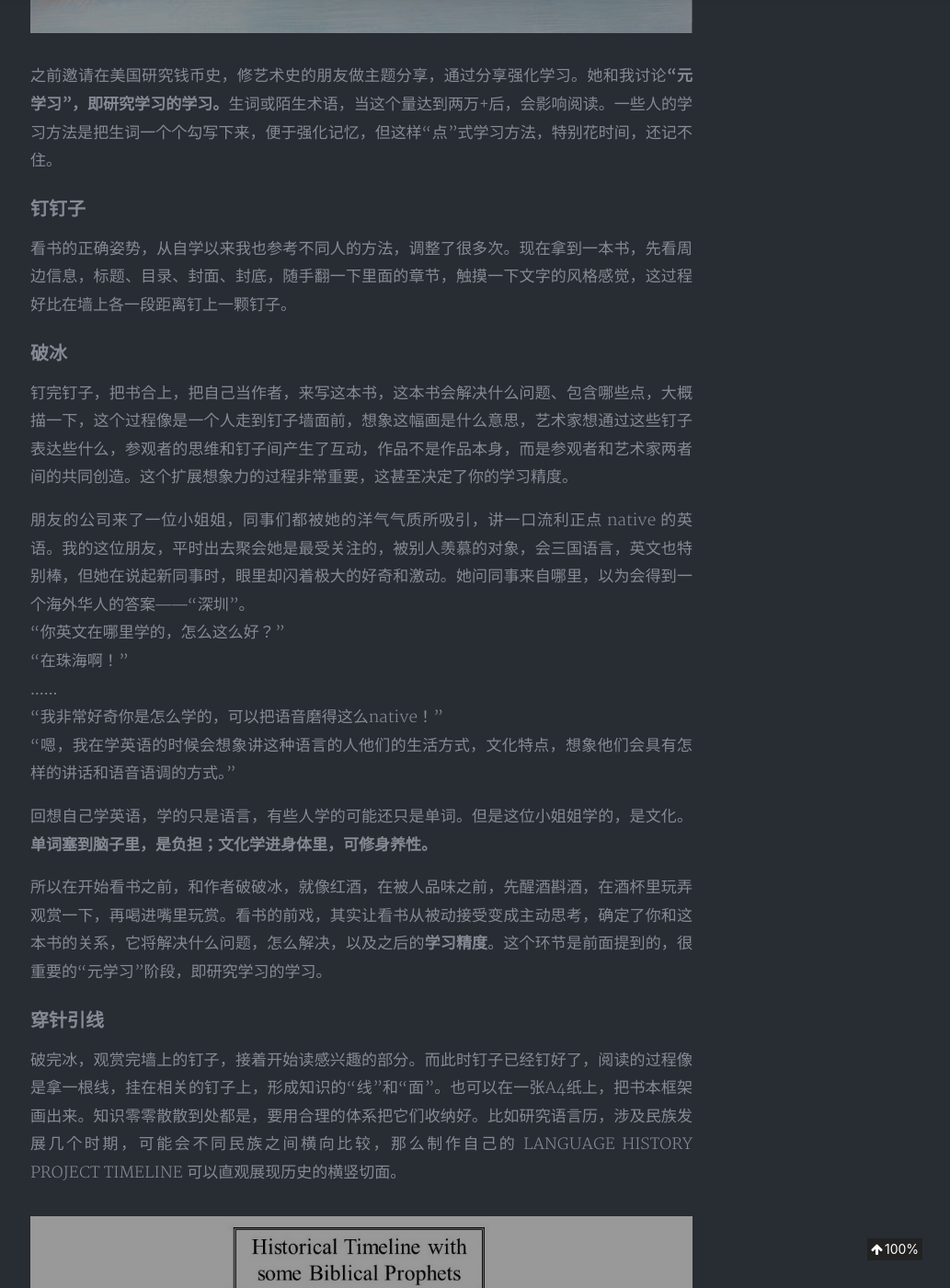
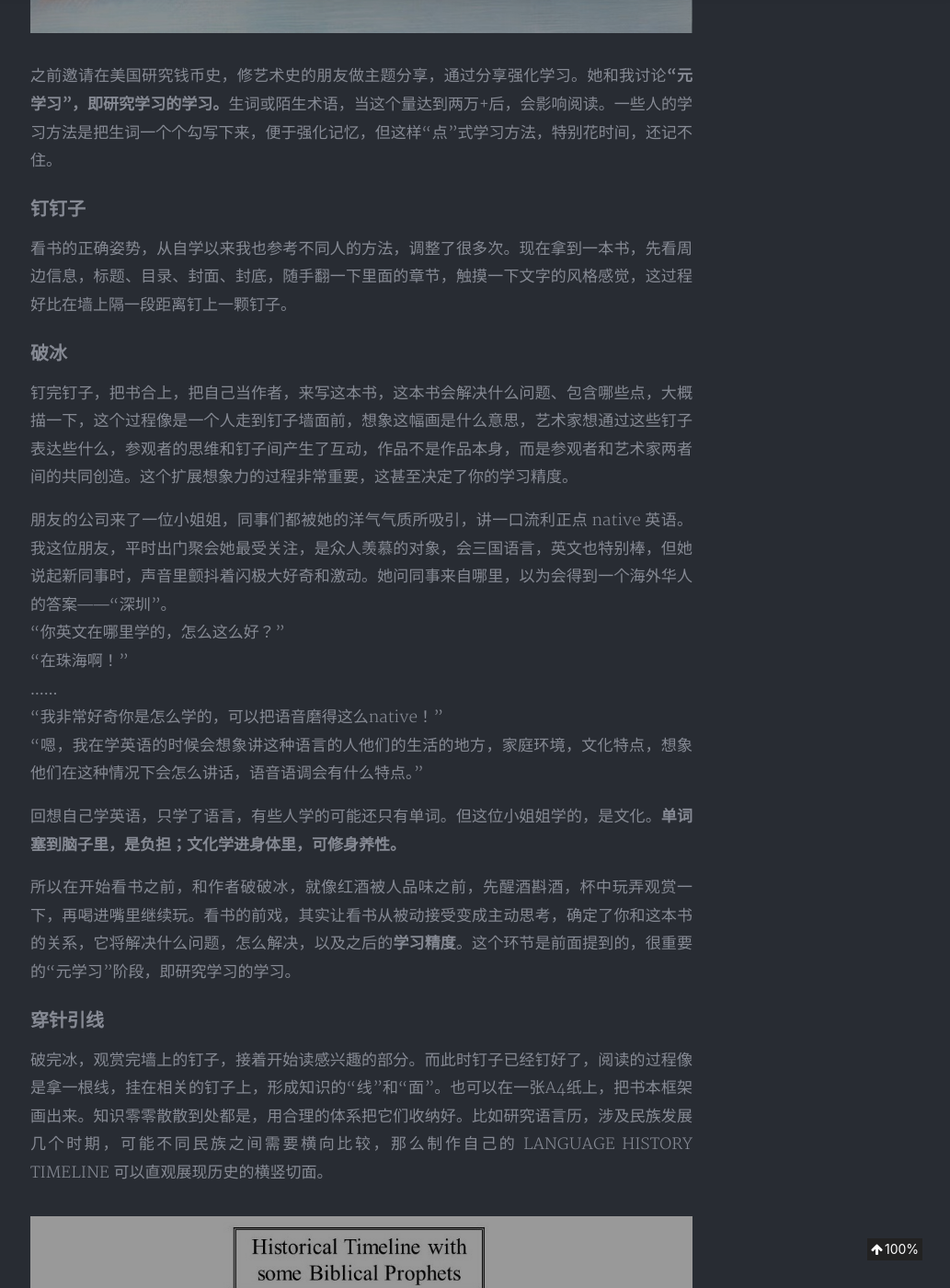
Before and after one commit to aJiea/ajiea.github.io, a Jekyll site: the page built from _posts/2019-09-08-painting&learning.md, in a window 1280 px wide and 1400 px high, scrolled down 2759 px. Shown: the whole window at 92% size, without its empty margins (247-1280 px from the left). Built offline with Jekyll 4.4.1, drawn with Linux system fonts in a browser that asks for light colours; nearby versions of some CDN libraries; comment, search, counter and statistics services are not loaded; a style sheet for code colours, icons or effects is not loaded; some of the changed text lies outside the part shown.

Commit message:
Update 2019-09-08-painting&learning.md

```diff
--- a/_posts/2019-09-08-painting&learning.md
+++ b/_posts/2019-09-08-painting&learning.md
@@ -25,7 +25,7 @@ categories: 'COGNITION'
 
 ### 钉钉子
 
-看书的正确姿势，从自学以来我也参考不同人的方法，调整了很多次。现在拿到一本书，先看周边信息，标题、目录、封面、封底，随手翻一下里面的章节，触摸一下文字的风格感觉，这过程好比在墙上各一段距离钉上一颗钉子。
+看书的正确姿势，从自学以来我也参考不同人的方法，调整了很多次。现在拿到一本书，先看周边信息，标题、目录、封面、封底，随手翻一下里面的章节，触摸一下文字的风格感觉，这过程好比在墙上隔一段距离钉上一颗钉子。
 <br/>
 
 ### 破冰
@@ -33,28 +33,28 @@ categories: 'COGNITION'
 钉完钉子，把书合上，把自己当作者，来写这本书，这本书会解决什么问题、包含哪些点，大概描一下，这个过程像是一个人走到钉子墙面前，想象这幅画是什么意思，艺术家想通过这些钉子表达些什么，参观者的思维和钉子间产生了互动，作品不是作品本身，而是参观者和艺术家两者间的共同创造。这个扩展想象力的过程非常重要，这甚至决定了你的学习精度。
 <br/>
 
-朋友的公司来了一位小姐姐，同事们都被她的洋气气质所吸引，讲一口流利正点 native 的英语。我的这位朋友，平时出去聚会她是最受关注的，被别人羡慕的对象，会三国语言，英文也特别棒，但她在说起新同事时，眼里却闪着极大的好奇和激动。她问同事来自哪里，以为会得到一个海外华人的答案——“深圳”。<br/>
+朋友的公司来了一位小姐姐，同事们都被她的洋气气质所吸引，讲一口流利正点 native 英语。我这位朋友，平时出门聚会她最受关注，是众人羡慕的对象，会三国语言，英文也特别棒，但她说起新同事时，声音里颤抖着闪极大好奇和激动。她问同事来自哪里，以为会得到一个海外华人的答案——“深圳”。<br/>
 “你英文在哪里学的，怎么这么好？”<br/>
 “在珠海啊！”<br/>
 ……<br/>
 “我非常好奇你是怎么学的，可以把语音磨得这么native！”<br/>
-“嗯，我在学英语的时候会想象讲这种语言的人他们的生活方式，文化特点，想象他们会具有怎样的讲话和语音语调的方式。”
+“嗯，我在学英语的时候会想象讲这种语言的人他们的生活的地方，家庭环境，文化特点，想象他们在这种情况下会怎么讲话，语音语调会有什么特点。”
 <br/>
 
 
-回想自己学英语，学的只是语言，有些人学的可能还只是单词。但是这位小姐姐学的，是文化。**单词塞到脑子里，是负担；文化学进身体里，可修身养性。**
+回想自己学英语，只学了语言，有些人学的可能还只有单词。但这位小姐姐学的，是文化。**单词塞到脑子里，是负担；文化学进身体里，可修身养性。**
 <br/>
 
-所以在开始看书之前，和作者破破冰，就像红酒，在被人品味之前，先醒酒斟酒，在酒杯里玩弄观赏一下，再喝进嘴里玩赏。看书的前戏，其实让看书从被动接受变成主动思考，确定了你和这本书的关系，它将解决什么问题，怎么解决，以及之后的**学习精度**。这个环节是前面提到的，很重要的“元学习”阶段，即研究学习的学习。
+所以在开始看书之前，和作者破破冰，就像红酒被人品味之前，先醒酒斟酒，杯中玩弄观赏一下，再喝进嘴里继续玩。看书的前戏，其实让看书从被动接受变成主动思考，确定了你和这本书的关系，它将解决什么问题，怎么解决，以及之后的**学习精度**。这个环节是前面提到的，很重要的“元学习”阶段，即研究学习的学习。
 <br/>
 
 ### 穿针引线
 
-破完冰，观赏完墙上的钉子，接着开始读感兴趣的部分。而此时钉子已经钉好了，阅读的过程像是拿一根线，挂在相关的钉子上，形成知识的“线”和“面”。也可以在一张A4纸上，把书本框架画出来。知识零零散散到处都是，要用合理的体系把它们收纳好。比如研究语言历，涉及民族发展几个时期，可能会不同民族之间横向比较，那么制作自己的 LANGUAGE HISTORY PROJECT TIMELINE 可以直观展现历史的横竖切面。
+破完冰，观赏完墙上的钉子，接着开始读感兴趣的部分。而此时钉子已经钉好了，阅读的过程像是拿一根线，挂在相关的钉子上，形成知识的“线”和“面”。也可以在一张A4纸上，把书本框架画出来。知识零零散散到处都是，用合理的体系把它们收纳好。比如研究语言历，涉及民族发展几个时期，可能不同民族之间需要横向比较，那么制作自己的 LANGUAGE HISTORY TIMELINE 可以直观展现历史的横竖切面。
 <br/>
 
 ![Home](https://raw.githubusercontent.com/aJiea/ajiea.github.io/master/_posts/190908/timeline.jpg)
 
 ### 成品
 
-等墙上的作品完成后，可能书已经读了一遍或几遍，某个重要章节反复推敲阅读了多次。那就把这幅画裱一下，成为一个可分享的，自己的——产品。
+等墙上的钉子从框架，到线，到面，到最后作品完成后，可能书已读了一遍或几遍，某个重要部分已反复推敲阅读多次。那就把这幅画裱一下，成为一个可分享的，自己的——产品。
```
